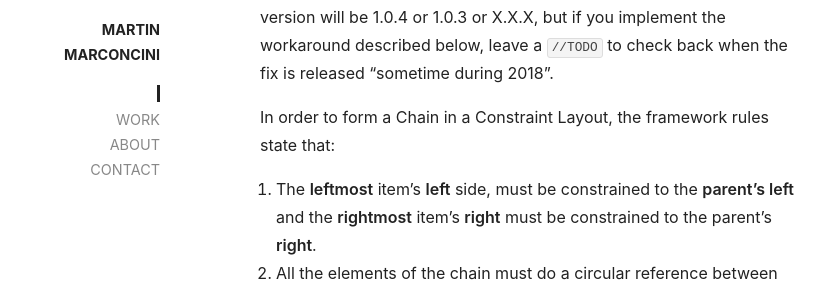
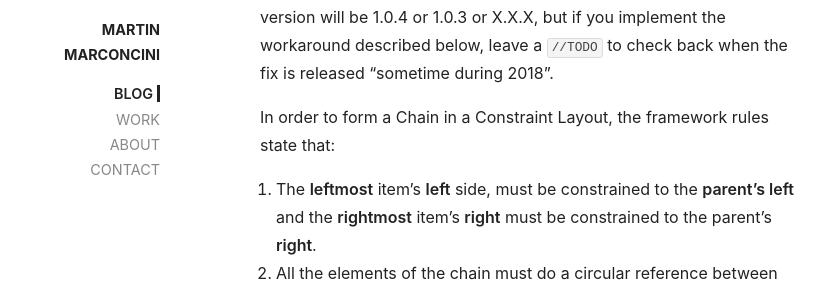
Before and after one commit to Gryzor/gryzor.github.io, a Jekyll site: the page built from _posts/2017-12-05-constraintlayout-rtl-updated.md, in a window 1280 px wide and 900 px high. Shown: the part 233-515 px from the top of the window, without its empty margins (225-1053 px from the left). Built offline with Jekyll 4.4.1, drawn with Linux system fonts in a browser that asks for light colours.

Commit message:
Update default.html

```diff
--- a/_layouts/default.html
+++ b/_layouts/default.html
@@ -37,7 +37,7 @@
       <h1><a href="{{ site.url }}/">Martin Marconcini</a></h1>
       <ul id="sidebar-list">
         {% if page.navtab == "blog" %}
-        <li class="selected"><a href="{{ site.url }}/"></a></li>
+        <li class="selected"><a href="{{ site.url }}/">Blog</a></li>
         {% else %}
         <li><a href="{{ site.url }}/">Blog</a></li>
         {% endif %}
```
